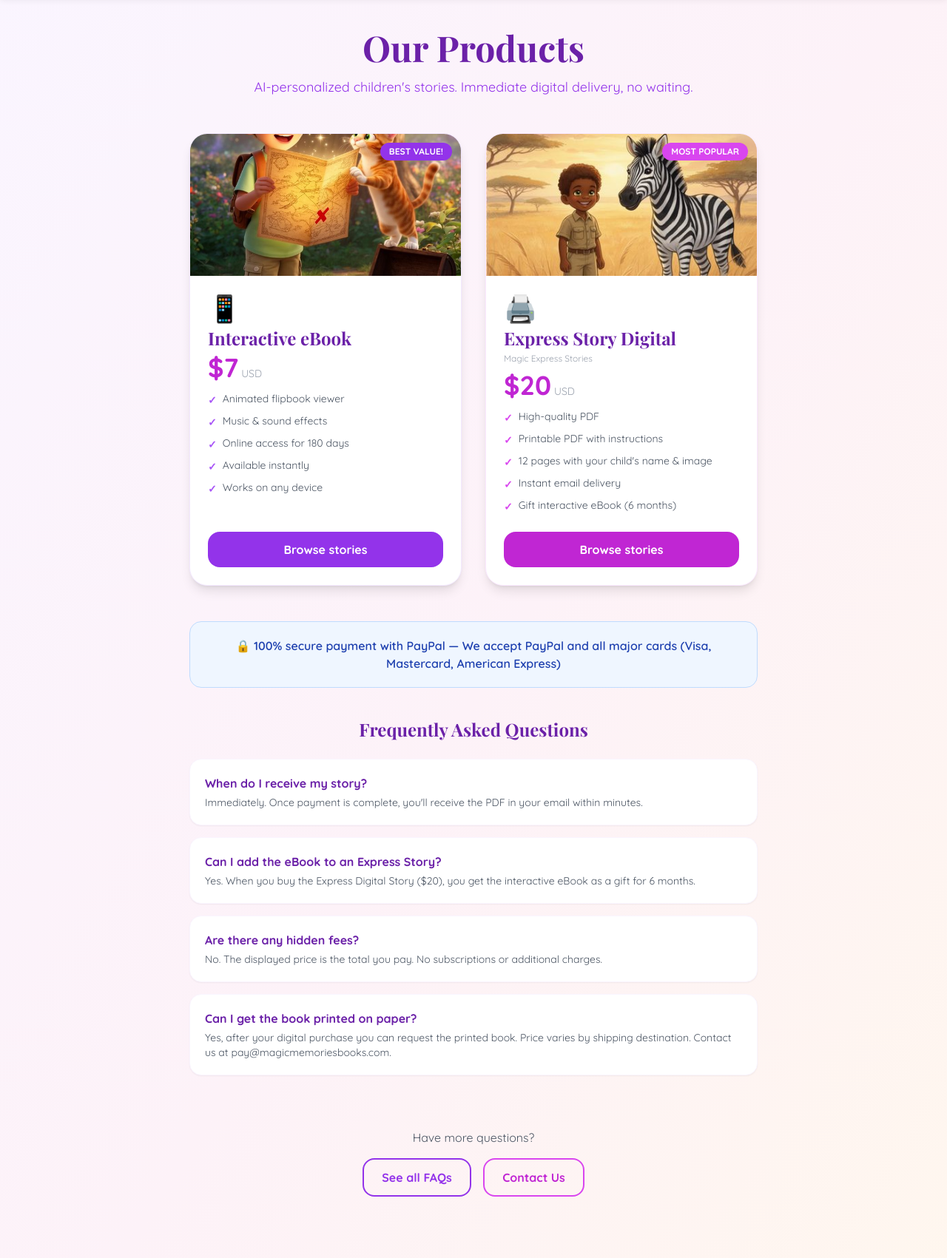
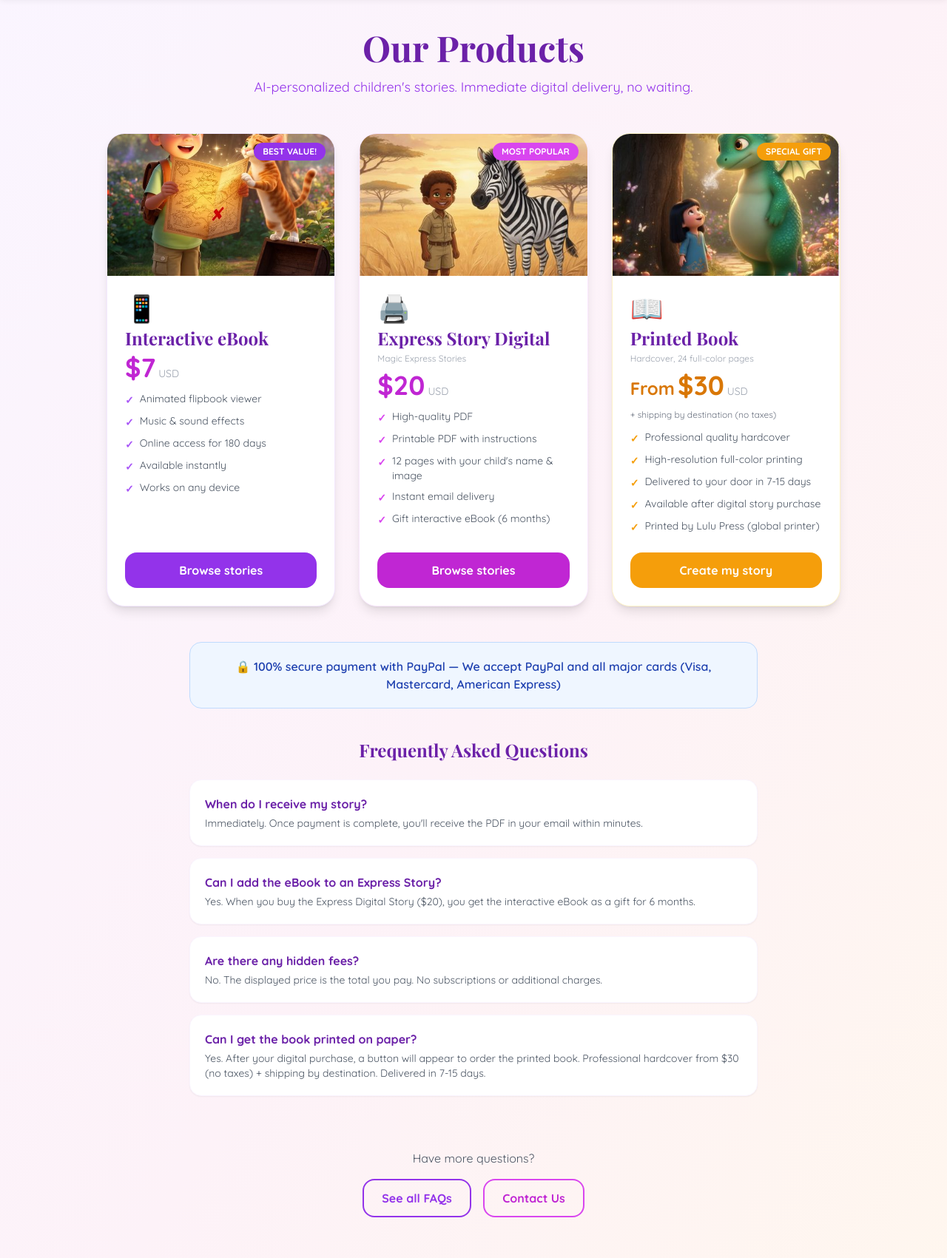
Before and after one commit to magicmemoriesbooks-io/magic-memories-page, a Flask app: page /pricing in a window 1280 px wide. Shown: the part 80-1781 px from the top of the page at 74% size. Run offline with Flask 3, Linux system fonts and the light colour scheme; some libraries are stand-ins or nearby versions.

Commit message:
Sync: templates/pricing.html

```diff
--- a/templates/pricing.html
+++ b/templates/pricing.html
@@ -22,8 +22,8 @@
         </p>
     </div>
 
-    <!-- Grid de productos digitales -->
-    <div class="grid grid-cols-1 md:grid-cols-2 gap-8 mb-12 max-w-3xl mx-auto">
+    <!-- Grid de productos -->
+    <div class="grid grid-cols-1 md:grid-cols-3 gap-8 mb-12 max-w-5xl mx-auto">
 
         <!-- 1. eBook Interactivo -->
         <div class="bg-white rounded-3xl shadow-lg overflow-hidden flex flex-col border border-purple-100 hover:shadow-xl transition-shadow duration-300">
@@ -86,6 +86,39 @@
             </div>
         </div>
 
+        <!-- 3. Libro Impreso -->
+        <div class="bg-white rounded-3xl shadow-lg overflow-hidden flex flex-col border border-amber-100 hover:shadow-xl transition-shadow duration-300">
+            <div class="relative">
+                <img src="{{ url_for('static', filename='images/personalize_result.jpg') }}" alt="Libro impreso en papel" class="w-full h-48 object-cover">
+                <div class="absolute top-3 right-3 bg-amber-500 text-white text-xs font-bold px-3 py-1 rounded-full">
+                    {% if lang == 'es' %}REGALO ESPECIAL{% else %}SPECIAL GIFT{% endif %}
+                </div>
+            </div>
+            <div class="p-6 flex flex-col flex-grow">
+                <div class="text-4xl mb-1">📖</div>
+                <h2 class="font-display text-2xl font-bold text-purple-800 mb-1">
+                    {% if lang == 'es' %}Libro Impreso{% else %}Printed Book{% endif %}
+                </h2>
+                <p class="text-xs text-gray-400 mb-2">{% if lang == 'es' %}Tapa dura, 24 páginas a color{% else %}Hardcover, 24 full-color pages{% endif %}</p>
+                <div class="flex items-baseline gap-1 mb-3">
+                    <span class="text-2xl font-bold text-amber-600">{% if lang == 'es' %}Desde{% else %}From{% endif %}</span>
+                    <span class="text-4xl font-bold text-amber-600">$30</span>
+                    <span class="text-gray-400 text-sm">USD</span>
+                </div>
+                <p class="text-xs text-gray-500 mb-3">{% if lang == 'es' %}+ envío según destino (sin impuestos){% else %}+ shipping by destination (no taxes){% endif %}</p>
+                <ul class="text-sm text-gray-600 space-y-2 mb-6 flex-grow">
+                    <li class="flex items-start gap-2"><span class="text-amber-500 font-bold mt-0.5">✓</span> {% if lang == 'es' %}Tapa dura de calidad profesional{% else %}Professional quality hardcover{% endif %}</li>
+                    <li class="flex items-start gap-2"><span class="text-amber-500 font-bold mt-0.5">✓</span> {% if lang == 'es' %}Impresión a color de alta resolución{% else %}High-resolution full-color printing{% endif %}</li>
+                    <li class="flex items-start gap-2"><span class="text-amber-500 font-bold mt-0.5">✓</span> {% if lang == 'es' %}Enviado a tu domicilio en 7-15 días{% else %}Delivered to your door in 7-15 days{% endif %}</li>
+                    <li class="flex items-start gap-2"><span class="text-amber-500 font-bold mt-0.5">✓</span> {% if lang == 'es' %}Disponible tras compra del cuento digital{% else %}Available after digital story purchase{% endif %}</li>
+                    <li class="flex items-start gap-2"><span class="text-amber-500 font-bold mt-0.5">✓</span> {% if lang == 'es' %}Impreso por Lulu Press (imprenta global){% else %}Printed by Lulu Press (global printer){% endif %}</li>
+                </ul>
+                <a href="{{ url_for('story_selection') }}" class="block text-center bg-amber-500 hover:bg-amber-600 text-white font-bold py-3 rounded-2xl transition-colors">
+                    {% if lang == 'es' %}Crear mi cuento{% else %}Create my story{% endif %}
+                </a>
+            </div>
+        </div>
+
     </div>
 
     <!-- Pago seguro -->
@@ -143,9 +176,9 @@
                 </h3>
                 <p class="text-gray-600 text-sm">
                     {% if lang == 'es' %}
-                        Sí, después de tu compra digital puedes solicitar el libro impreso. El precio varía según el destino de envío. Contáctanos en pay@magicmemoriesbooks.com.
+                        Sí. Después de tu compra digital, aparecerá un botón para pedir el libro impreso. Tapa dura de calidad profesional, desde $30 (sin impuestos) + gastos de envío según destino. Entrega en 7-15 días.
                     {% else %}
-                        Yes, after your digital purchase you can request the printed book. Price varies by shipping destination. Contact us at pay@magicmemoriesbooks.com.
+                        Yes. After your digital purchase, a button will appear to order the printed book. Professional hardcover from $30 (no taxes) + shipping by destination. Delivered in 7-15 days.
                     {% endif %}
                 </p>
             </div>
```
